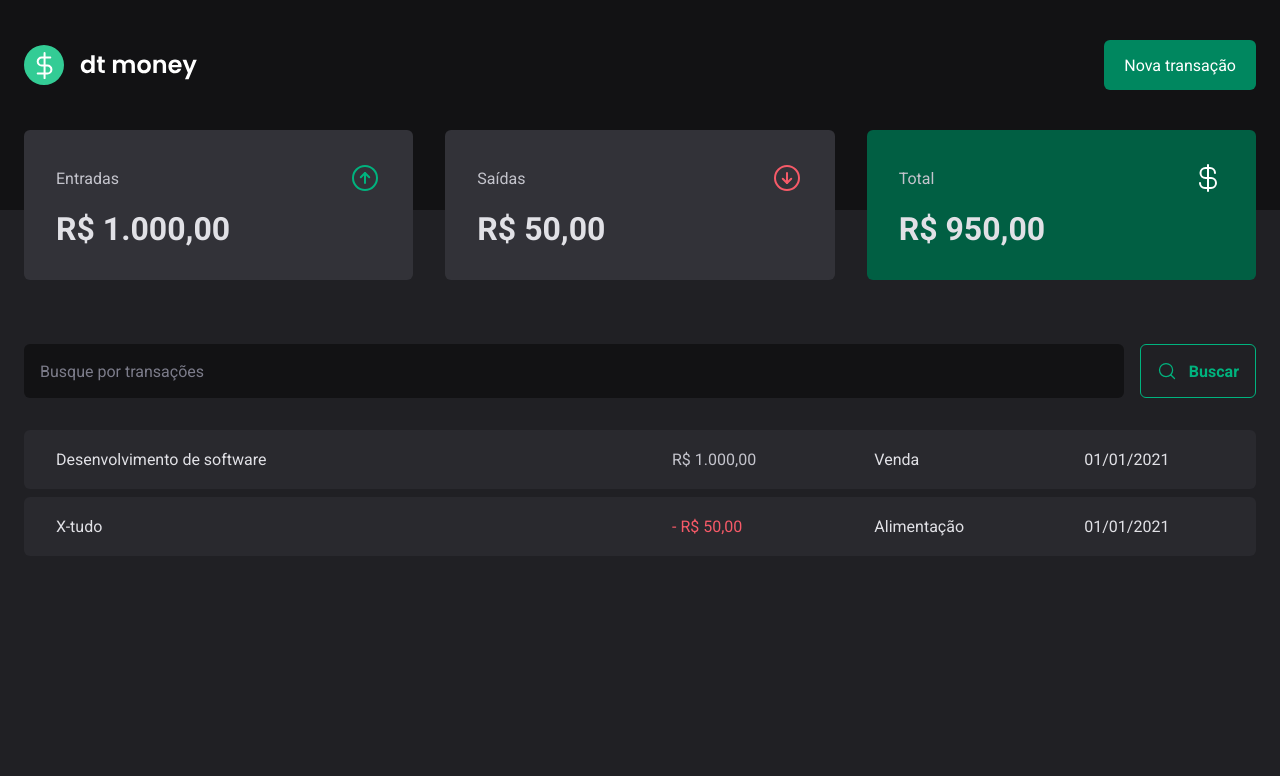
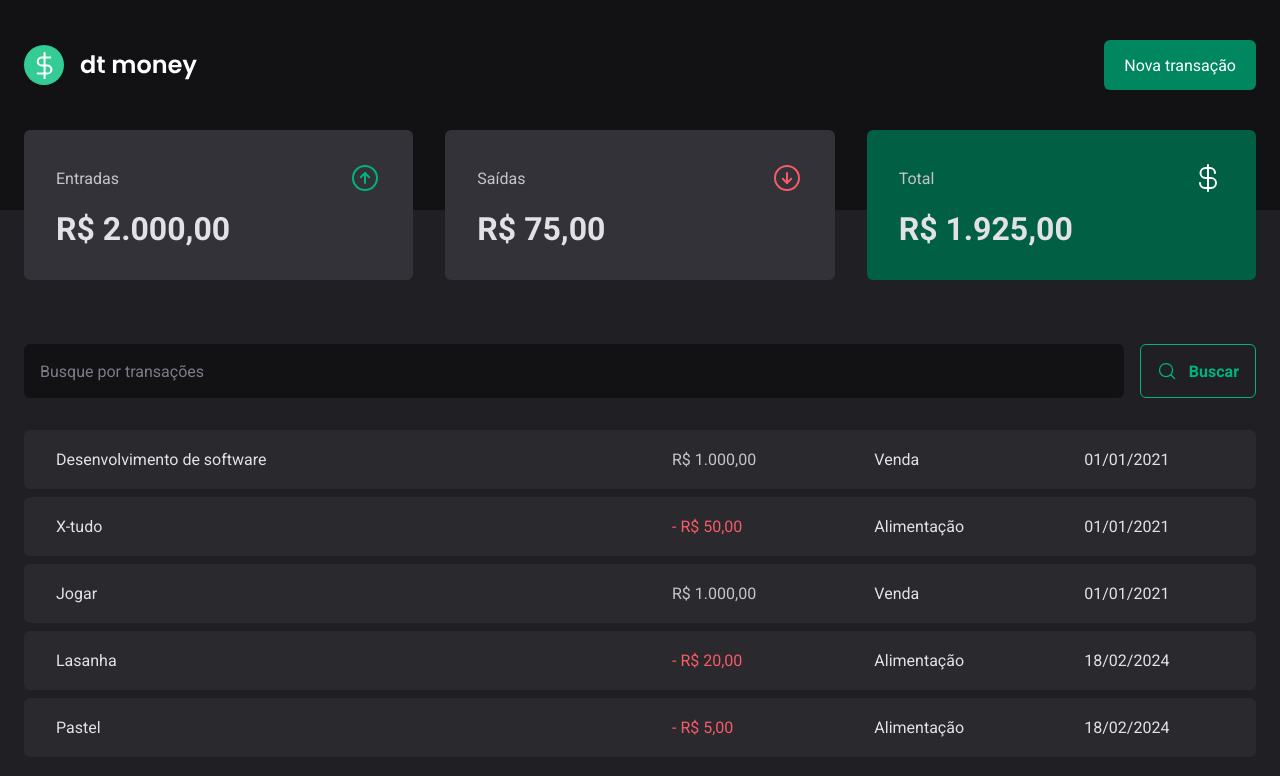
Before and after one commit to robsonshockwave/dtmoney, a React (Vite) app: page / in a window 1280 px wide. Shown: the top 776 px of the page. Built offline with nearby package versions, Linux system fonts and the light colour scheme; data requests are answered from the project's data file.

Commit message:
axios e requisição de busca e nova transação com query params

```diff
--- a/package.json
+++ b/package.json
@@ -5,7 +5,7 @@
   "type": "module",
   "scripts": {
     "dev": "vite",
-    "dev:server": "json-server server.json -w",
+    "dev:server": "json-server server.json -w -d 500",
     "build": "tsc && vite build",
     "lint": "eslint . --ext ts,tsx --report-unused-disable-directives --max-warnings 0",
     "preview": "vite preview"
@@ -14,6 +14,7 @@
     "@hookform/resolvers": "^3.3.4",
     "@radix-ui/react-dialog": "^1.0.5",
     "@radix-ui/react-radio-group": "^1.1.3",
+    "axios": "^1.6.7",
     "phosphor-react": "^1.4.1",
     "react": "^18.2.0",
     "react-dom": "^18.2.0",
@@ -31,7 +32,7 @@
     "eslint": "^8.56.0",
     "eslint-plugin-react-hooks": "^4.6.0",
     "eslint-plugin-react-refresh": "^0.4.5",
-    "json-server": "^1.0.0-alpha.23",
+    "json-server": "^0.17.0",
     "typescript": "^5.2.2",
     "vite": "^5.1.0"
   }
--- a/server.json
+++ b/server.json
@@ -15,6 +15,30 @@
       "category": "Alimentação",
       "price": 50,
       "createdAt": "2021-01-01T00:00:00Z"
+    },
+    {
+      "id": "3",
+      "description": "Jogar",
+      "type": "income",
+      "category": "Venda",
+      "price": 1000,
+      "createdAt": "2021-01-01T00:00:00Z"
+    },
+    {
+      "id": "5819",
+      "description": "Lasanha",
+      "price": 20,
+      "category": "Alimentação",
+      "type": "outcome",
+      "createdAt": "2024-02-18T17:27:30.403Z"
+    },
+    {
+      "id": "7ca7",
+      "description": "Pastel",
+      "price": 5,
+      "category": "Alimentação",
+      "type": "outcome",
+      "createdAt": "2024-02-18T17:39:12.912Z"
     }
   ]
 }
--- a/src/components/NewTransactionModal/index.tsx
+++ b/src/components/NewTransactionModal/index.tsx
@@ -10,6 +10,8 @@ import { ArrowCircleDown, ArrowCircleUp, X } from 'phosphor-react';
 import * as z from 'zod';
 import { Controller, useForm } from 'react-hook-form';
 import { zodResolver } from '@hookform/resolvers/zod';
+import { useContext } from 'react';
+import { TransactionsContext } from '../../contexts/TransactionsContext';
 
 const newTransactionSchema = z.object({
   description: z.string(),
@@ -21,7 +23,9 @@ const newTransactionSchema = z.object({
 type NewTransactionFormInputs = z.infer<typeof newTransactionSchema>;
 
 export function NewTransactionModal() {
-  const { handleSubmit, register, formState, control } =
+  const { createTransaction } = useContext(TransactionsContext);
+
+  const { handleSubmit, register, formState, control, reset } =
     useForm<NewTransactionFormInputs>({
       resolver: zodResolver(newTransactionSchema),
       defaultValues: {
@@ -29,8 +33,10 @@ export function NewTransactionModal() {
       },
     });
 
-  function handleCreateNewTransaction(data: NewTransactionFormInputs) {
-    console.log(data);
+  async function handleCreateNewTransaction(data: NewTransactionFormInputs) {
+    await createTransaction(data);
+
+    reset();
   }
 
   return (
--- a/src/contexts/TransactionsContext.tsx
+++ b/src/contexts/TransactionsContext.tsx
@@ -1,4 +1,5 @@
 import { createContext, useEffect, useState } from 'react';
+import { api } from '../lib/axios';
 
 interface Transaction {
   id: number;
@@ -11,10 +12,19 @@ interface Transaction {
 
 interface TransactionContextType {
   transactions: Transaction[];
+  fetchTransactions: (query?: string) => Promise<void>;
+  createTransaction: (data: CreateTransactionInput) => Promise<void>;
 }
 
 interface TransactionsProviderProps {
   children: React.ReactNode;
+}
+
+interface CreateTransactionInput {
+  description: string;
+  price: number;
+  category: string;
+  type: 'income' | 'outcome';
 }
 
 export const TransactionsContext = createContext({} as TransactionContextType);
@@ -22,19 +32,44 @@ export const TransactionsContext = createContext({} as TransactionContextType);
 export function TransactionsProvider({ children }: TransactionsProviderProps) {
   const [transactions, setTransactions] = useState<Transaction[]>([]);
 
+  async function fetchTransactions(query?: string) {
+    const response = await api.get('/transactions', {
+      params: {
+        // _sort: 'createdAt',
+        // _order: 'desc',
+        description: query,
+      },
+    });
+
+    setTransactions(response.data);
+  }
+
+  async function createTransaction(data: CreateTransactionInput) {
+    const { description, price, category, type } = data;
+
+    const response = await api.post('/transactions', {
+      description,
+      price,
+      category,
+      type,
+      createdAt: new Date().toISOString(),
+    });
+
+    setTransactions((state) => [response.data, ...state]);
+  }
+
   useEffect(() => {
-    async function loadTransactions() {
-      const response = await fetch('http://localhost:3000/transactions');
-      const data = await response.json();
-
-      setTransactions(data);
-    }
-
-    loadTransactions();
+    fetchTransactions();
   }, []);
 
   return (
-    <TransactionsContext.Provider value={{ transactions: transactions }}>
+    <TransactionsContext.Provider
+      value={{
+        transactions,
+        fetchTransactions,
+        createTransaction,
+      }}
+    >
       {children}
     </TransactionsContext.Provider>
   );
--- /dev/null
+++ b/src/lib/axios.ts
@@ -0,0 +1,5 @@
+import axios from 'axios';
+
+export const api = axios.create({
+  baseURL: 'http://localhost:3000',
+});
--- a/src/pages/Transactions/components/SearchForm/index.tsx
+++ b/src/pages/Transactions/components/SearchForm/index.tsx
@@ -3,6 +3,8 @@ import { SearchFormContainer } from './styles';
 import { useForm } from 'react-hook-form';
 import * as z from 'zod';
 import { zodResolver } from '@hookform/resolvers/zod';
+import { TransactionsContext } from '../../../../contexts/TransactionsContext';
+import { useContext } from 'react';
 
 const searchFormSchema = z.object({
   query: z.string(),
@@ -11,12 +13,14 @@ const searchFormSchema = z.object({
 type SearchFormInputs = z.infer<typeof searchFormSchema>;
 
 export function SearchForm() {
+  const { fetchTransactions } = useContext(TransactionsContext);
+
   const { register, handleSubmit, formState } = useForm<SearchFormInputs>({
     resolver: zodResolver(searchFormSchema),
   });
 
-  function handleSearchTransactions(data: SearchFormInputs) {
-    console.log(data);
+  async function handleSearchTransactions(data: SearchFormInputs) {
+    await fetchTransactions(data.query);
   }
 
   return (
```
Also changed, not shown: 1 other file (tests, documents, lock files or other folders).
